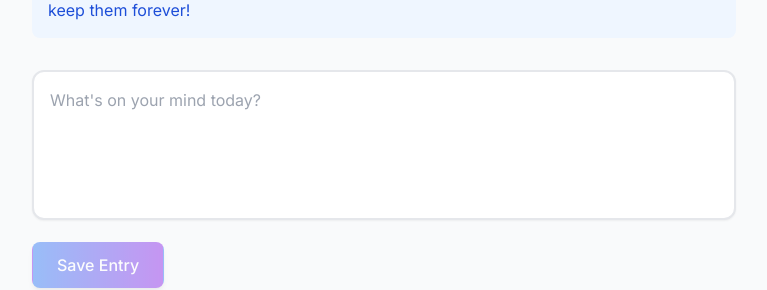
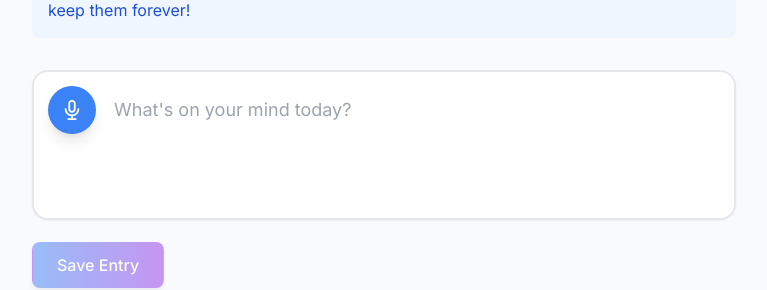
Before and after one commit to InDepthCode/reflecto-dailyjournaling, a React (Vite) app: page / in a window 1280 px wide. Shown: the part 162-452 px from the top of the page, without its empty margins (256-1023 px from the left). Built offline with nearby package versions, Linux system fonts and the light colour scheme; no server answers.

Commit message:
added the voice-to-text feature

```diff
--- a/src/App.tsx
+++ b/src/App.tsx
@@ -2,6 +2,7 @@
 import React, { useState, useRef, useEffect } from 'react';
 import { Analytics } from '@vercel/analytics/react';
 import { MoonIcon, SunIcon } from './components/Icons';
+import { SpeechToText } from './components/SpeechToText';
 import { useAuth } from './contexts/AuthContext';
 import { supabase } from './lib/supabase';
 import type { JournalEntry } from './lib/supabase';
@@ -222,20 +223,27 @@ function App() {
 
         <form onSubmit={handleSubmit} className="mb-12">
           <div className="group relative">
+            <div className="absolute top-4 left-4 z-10">
+              <SpeechToText onTranscript={(text) => setContent(prev => prev + text)} />
+            </div>
             <textarea
               ref={textareaRef}
               value={content}
               onChange={(e) => setContent(e.target.value)}
               placeholder="What's on your mind today?"
-              className="w-full min-h-[150px] p-4 rounded-xl border-2 border-gray-200 dark:border-gray-700
+              className="w-full min-h-[150px] max-h-[400px] p-6 pl-20 rounded-2xl border-2 border-gray-200 dark:border-gray-700
                 bg-white dark:bg-gray-800 text-gray-900 dark:text-gray-100
                 focus:ring-2 focus:ring-blue-500 focus:border-transparent
                 placeholder:text-gray-400 dark:placeholder:text-gray-500
-                resize-none transition-all duration-200
-                shadow-sm hover:shadow-md"
+                resize-none transition-all duration-200 overflow-y-auto
+                shadow-sm hover:shadow-md text-lg"
+              style={{
+                scrollbarWidth: 'thin',
+                scrollbarColor: 'rgba(156, 163, 175, 0.5) transparent'
+              }}
             />
-            <div className="absolute bottom-4 right-4 opacity-0 group-hover:opacity-100 transition-opacity">
-              <span className="text-sm text-gray-400 dark:text-gray-500">
+            <div className="absolute bottom-4 right-4">
+              <span className="text-sm text-gray-400 dark:text-gray-500 opacity-0 group-hover:opacity-100 transition-opacity">
                 Press Enter to save
               </span>
             </div>
--- /dev/null
+++ b/src/components/SpeechToText.tsx
@@ -0,0 +1,163 @@
+import React, { useState, useEffect, useCallback } from 'react';
+
+// TypeScript declarations for Web Speech API
+interface SpeechRecognitionEvent extends Event {
+  results: SpeechRecognitionResultList;
+  resultIndex: number;
+}
+
+interface SpeechRecognitionResultList {
+  length: number;
+  item(index: number): SpeechRecognitionResult;
+  [index: number]: SpeechRecognitionResult;
+}
+
+interface SpeechRecognitionResult {
+  isFinal: boolean;
+  length: number;
+  item(index: number): SpeechRecognitionAlternative;
+  [index: number]: SpeechRecognitionAlternative;
+}
+
+interface SpeechRecognitionAlternative {
+  transcript: string;
+  confidence: number;
+}
+
+interface SpeechRecognition extends EventTarget {
+  continuous: boolean;
+  interimResults: boolean;
+  lang: string;
+  start(): void;
+  stop(): void;
+  abort(): void;
+  onerror: ((this: SpeechRecognition, ev: Event) => any) | null;
+  onend: ((this: SpeechRecognition, ev: Event) => any) | null;
+  onresult: ((this: SpeechRecognition, ev: SpeechRecognitionEvent) => any) | null;
+  onstart: ((this: SpeechRecognition, ev: Event) => any) | null;
+  addEventListener(type: string, listener: EventListenerOrEventListenerObject, options?: boolean | AddEventListenerOptions): void;
+  removeEventListener(type: string, listener: EventListenerOrEventListenerObject, options?: boolean | EventListenerOptions): void;
+}
+
+interface SpeechRecognitionConstructor {
+  new (): SpeechRecognition;
+}
+
+declare global {
+  interface Window {
+    SpeechRecognition?: SpeechRecognitionConstructor;
+    webkitSpeechRecognition?: SpeechRecognitionConstructor;
+  }
+}
+
+interface SpeechToTextProps {
+  onTranscript: (text: string) => void;
+}
+
+export const SpeechToText: React.FC<SpeechToTextProps> = ({ onTranscript }) => {
+  const [isListening, setIsListening] = useState(false);
+  const [recognition, setRecognition] = useState<SpeechRecognition | null>(null);
+
+  const initializeRecognition = useCallback(() => {
+    if (window.SpeechRecognition || (window as any).webkitSpeechRecognition) {
+      const SpeechRecognition = window.SpeechRecognition || (window as any).webkitSpeechRecognition;
+      const recognitionInstance = new SpeechRecognition();
+
+      recognitionInstance.continuous = false; // Changed to false to handle sessions better
+      recognitionInstance.interimResults = true;
+      recognitionInstance.lang = 'en-US';
+
+      recognitionInstance.onstart = () => {
+        setIsListening(true);
+      };
+
+      recognitionInstance.onresult = (event) => {
+        const lastResult = event.results[event.results.length - 1];
+        const transcript = lastResult[0].transcript;
+
+        if (lastResult.isFinal) {
+          onTranscript(transcript + ' ');
+        }
+      };
+
+      recognitionInstance.onerror = (event) => {
+        console.error('Speech recognition error:', event.error);
+        setIsListening(false);
+      };
+
+      recognitionInstance.onend = () => {
+        setIsListening(false);
+        // Cleanup the old instance
+        recognitionInstance.removeEventListener('result', recognitionInstance.onresult);
+        recognitionInstance.removeEventListener('error', recognitionInstance.onerror);
+        recognitionInstance.removeEventListener('end', recognitionInstance.onend);
+        // Create a fresh instance for next time
+        initializeRecognition();
+      };
+
+      setRecognition(recognitionInstance);
+    }
+  }, [onTranscript]);
+
+  useEffect(() => {
+    initializeRecognition();
+    return () => {
+      if (recognition) {
+        recognition.abort();
+      }
+    };
+  }, [initializeRecognition]);
+
+  const toggleListening = () => {
+    if (!recognition) {
+      alert('Speech recognition is not supported in your browser.');
+      return;
+    }
+
+    if (isListening) {
+      recognition.stop();
+    } else {
+      try {
+        recognition.start();
+      } catch (error) {
+        // If there's an error starting (like recognition already started),
+        // reinitialize and try again
+        console.log('Reinitializing recognition...');
+        initializeRecognition();
+        setTimeout(() => {
+          recognition.start();
+        }, 100);
+      }
+    }
+  };
+
+  return (
+    <button
+      onClick={toggleListening}
+      className={`p-3 rounded-full ${
+        isListening
+          ? 'bg-red-500 hover:bg-red-600'
+          : 'bg-blue-500 hover:bg-blue-600'
+      } text-white transition-colors duration-200 flex items-center justify-center w-12 h-12 shadow-lg`}
+      title={isListening ? 'Stop recording' : 'Start recording'}
+    >
+      <svg
+        xmlns="http://www.w3.org/2000/svg"
+        className="h-6 w-6"
+        fill="none"
+        viewBox="0 0 24 24"
+        stroke="currentColor"
+      >
+        <path
+          strokeLinecap="round"
+          strokeLinejoin="round"
+          strokeWidth={2}
+          d={isListening
+            ? "M21 12a9 9 0 11-18 0 9 9 0 0118 0z M16 8l-8 8m0-8l8 8" // X icon when recording
+            : "M19 11a7 7 0 01-7 7m0 0a7 7 0 01-7-7m7 7v4m0 0H8m4 0h4m-4-8a3 3 0 01-3-3V5a3 3 0 116 0v6a3 3 0 01-3 3z" // Microphone icon when not recording
+          }
+        />
+      </svg>
+    </button>
+  );
+};
```
